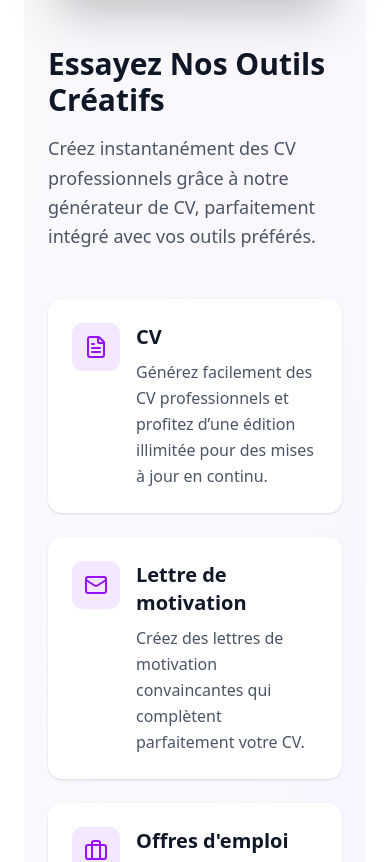
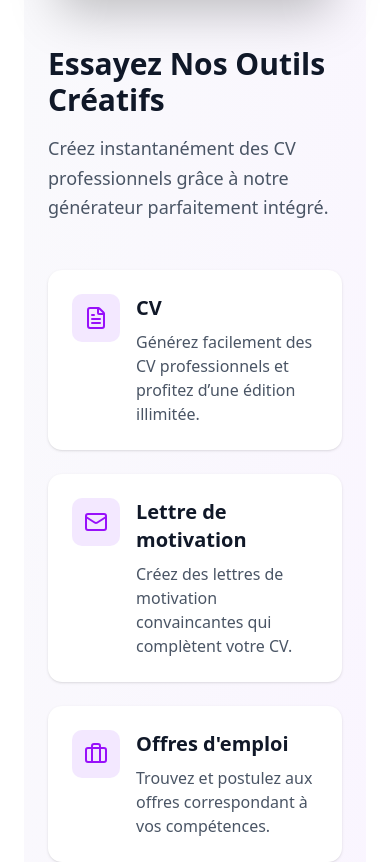
Before and after one commit to OlympBlack/mon-cv-local, a React (Vite) app: page / in a window 390 px wide. Shown: the part 3203-4065 px from the top of the page. Built offline with nearby package versions, Linux system fonts and the light colour scheme.

Commit message:
enhance(home): animate homepage elements with Framer Motion on scroll

```diff
--- a/src/components/ui/footer.tsx
+++ b/src/components/ui/footer.tsx
@@ -1,14 +1,21 @@
 import { Github, Twitter, Instagram, Linkedin } from "lucide-react";
-import logo from "../../assets/images/logo.jpg"
+import logo from "../../assets/images/logo.jpg";
+import { motion } from "framer-motion";
 
 export default function Footer() {
   return (
-    <footer className="bg-[#1a0b3f] text-white py-10 rounded-lg m-2">
+    <motion.footer
+      initial={{ opacity: 0, y: 30 }}
+      whileInView={{ opacity: 1, y: 0 }}
+      transition={{ duration: 0.7 }}
+      viewport={{ once: true }}
+      className="bg-[#1a0b3f] text-white py-10 rounded-lg m-2"
+    >
       <div className="max-w-7xl mx-auto px-6 grid grid-cols-1 md:grid-cols-4 gap-8">
 
         <div className="flex flex-col gap-4">
           <div className="flex items-center gap-2">
-            <img src={logo}  alt="Logo" className="h-10 w-auto"/>
+            <img src={logo} alt="Logo" className="h-10 w-auto"/>
             <span className="font-bold text-lg">LOCAL</span>
           </div>
           <p className="text-gray-300 text-sm">
@@ -55,9 +62,8 @@ export default function Footer() {
       </div>
 
       <div className="max-w-7xl mx-auto px-6 mt-10 border-t border-gray-700 pt-4 text-gray-400 text-sm text-center">
-            © {new Date().getFullYear()} CV Local, Tous droits réservés
+        © {new Date().getFullYear()} CV Local, Tous droits réservés
       </div>
-
-    </footer>
+    </motion.footer>
   );
 }
--- a/src/components/ui/tools.tsx
+++ b/src/components/ui/tools.tsx
@@ -1,5 +1,31 @@
 import { FileText, Mail, Briefcase, Grid } from "lucide-react";
 import cv_template from "../../assets/images/cv_template.jpg";
+import { motion } from "framer-motion";
+
+/* ===== Variants réutilisables ===== */
+const fadeLeft = {
+  hidden: { opacity: 0, x: -50 },
+  visible: { opacity: 1, x: 0 },
+};
+
+const fadeUp = {
+  hidden: { opacity: 0, y: 40 },
+  visible: { opacity: 1, y: 0 },
+};
+
+const listContainer = {
+  hidden: {},
+  visible: {
+    transition: {
+      staggerChildren: 0.15,
+    },
+  },
+};
+
+const listItem = {
+  hidden: { opacity: 0, x: 30 },
+  visible: { opacity: 1, x: 0 },
+};
 
 export default function CreativeTools() {
   const tools = [
@@ -7,46 +33,47 @@ export default function CreativeTools() {
       icon: FileText,
       title: "CV",
       description:
-        "Générez facilement des CV professionnels et profitez d’une édition illimitée pour des mises à jour en continu.",
-      bgColor: "bg-purple-100",
-      iconColor: "text-purple-600",
+        "Générez facilement des CV professionnels et profitez d’une édition illimitée.",
     },
     {
       icon: Mail,
       title: "Lettre de motivation",
       description:
-        "Créez des lettres de motivation convaincantes qui complètent parfaitement votre CV.",
-      bgColor: "bg-purple-100",
-      iconColor: "text-purple-600",
+        "Créez des lettres de motivation convaincantes qui complètent votre CV.",
     },
     {
       icon: Briefcase,
       title: "Offres d'emploi",
       description:
-        "Trouvez et postulez aux offres d’emploi correspondant à vos compétences et votre expérience.",
-      bgColor: "bg-purple-100",
-      iconColor: "text-purple-600",
+        "Trouvez et postulez aux offres correspondant à vos compétences.",
     },
     {
       icon: Grid,
       title: "Candidatures",
       description:
         "Suivez et gérez toutes vos candidatures en un seul endroit.",
-      bgColor: "bg-purple-100",
-      iconColor: "text-purple-600",
     },
   ];
 
   return (
-    <div className="bg-gradient-to-br from-gray-50 to-purple-50 py-16 px-6">
+    <section className="bg-gradient-to-br from-gray-50 to-purple-50 py-16 px-6">
       <div className="max-w-7xl mx-auto">
         <div className="grid lg:grid-cols-2 gap-12 items-center">
 
-          <div className="relative">
+          {/* ===== Aperçu CV ===== */}
+          <motion.div
+            variants={fadeLeft}
+            initial="hidden"
+            whileInView="visible"
+            viewport={{ once: true, amount: 0.3 }}
+            transition={{ duration: 0.8, ease: "easeOut" }}
+          >
             <div className="bg-white rounded-2xl shadow-2xl overflow-hidden max-w-lg mx-auto">
-              <div className="from-indigo-900 bg-purple-900 px-6 py-4 flex items-center justify-between">
-                <h3 className="text-white text-xl font-semibold">Curriculum vitæ</h3>
-                <button className="w-8 h-8 bg-white/20 rounded flex items-center justify-center text-white hover:bg-white/30 transition-colors">
+              <div className="bg-purple-900 px-6 py-4 flex items-center justify-between">
+                <h3 className="text-white text-xl font-semibold">
+                  Curriculum vitæ
+                </h3>
+                <button className="w-8 h-8 bg-white/20 rounded flex items-center justify-center text-white">
                   ×
                 </button>
               </div>
@@ -61,54 +88,71 @@ export default function CreativeTools() {
                 </div>
               </div>
             </div>
-          </div>
+          </motion.div>
 
+          {/* ===== Texte + outils ===== */}
           <div>
-            <div className="mb-12">
+            {/* Titre */}
+            <motion.div
+              variants={fadeUp}
+              initial="hidden"
+              whileInView="visible"
+              viewport={{ once: true }}
+              transition={{ duration: 0.7 }}
+              className="mb-12"
+            >
               <h4 className="text-3xl md:text-4xl font-bold text-gray-900 mb-4">
                 Essayez Nos Outils Créatifs
               </h4>
               <p className="text-lg text-gray-600 leading-relaxed">
                 Créez instantanément des CV professionnels grâce à notre
-                générateur de CV, parfaitement intégré avec vos outils
-                préférés.
+                générateur parfaitement intégré.
               </p>
-            </div>
+            </motion.div>
 
-            <div className="space-y-6">
+            {/* Liste animée */}
+            <motion.div
+              variants={listContainer}
+              initial="hidden"
+              whileInView="visible"
+              viewport={{ once: true }}
+              className="space-y-6"
+            >
               {tools.map((tool, index) => {
                 const IconComponent = tool.icon;
                 return (
-                  <div
+                  <motion.div
                     key={index}
-                    className="bg-white rounded-xl p-6 shadow-sm hover:shadow-md transition-all duration-300 hover:translate-x-2"
+                    variants={listItem}
+                    className="bg-white rounded-xl p-6 shadow-sm hover:shadow-md transition-all duration-300"
                   >
                     <div className="flex items-start gap-4">
-                      <div
-                        className={`${tool.bgColor} rounded-lg p-3 flex-shrink-0`}
-                      >
+                      <div className="bg-purple-100 rounded-lg p-3">
                         <IconComponent
-                          className={`w-6 h-6 ${tool.iconColor}`}
+                          className="w-6 h-6 text-purple-600"
                           strokeWidth={2}
                         />
                       </div>
 
-                      <div className="flex-1">
+                      <div>
                         <h3 className="text-xl font-bold text-gray-900 mb-2">
                           {tool.title}
                         </h3>
-                        <p className="text-gray-600 leading-relaxed">
+                        <p className="text-gray-600">
                           {tool.description}
                         </p>
                       </div>
                     </div>
-                  </div>
+                  </motion.div>
                 );
               })}
-            </div>
+            </motion.div>
+
+
+
           </div>
         </div>
       </div>
-    </div>
+    </section>
   );
 }
--- a/src/views/Home.tsx
+++ b/src/views/Home.tsx
@@ -56,7 +56,7 @@ export default function Home() {
             </motion.div>
 
           </div>
-          <div className="relative w-[300px] h-[400px] flex items-center justify-center rounded-xl shadow-2xl will-change-transform hidden lg:block">
+          <motion.div initial={{opacity: 0, x: 50}} animate={{opacity: 1, x: 0}} transition={{duration: 2, ease: "easeOut"}} className="relative w-[300px] h-[400px] flex items-center justify-center rounded-xl shadow-2xl will-change-transform hidden lg:block">
             <img
               src={modeles1}
               alt="image-hero"
@@ -67,7 +67,7 @@ export default function Home() {
               alt="image-hero"
               className="absolute h-100  rounded-xl shadow-2xl animate-zigzag-back"
             />
-          </div>
+          </motion.div>
 
 
         </div>
@@ -75,19 +75,20 @@ export default function Home() {
       <div className="max-w-6xl mx-auto px-6">
         <HowItWorks />
         <CreativeTools />
-        <Testimonials />
+        {/* <Testimonials /> */}
         <FAQ />
 
         <div className="bg-purple-900 text-white md:flex rounded-xl mb-15 mx-auto flex justify-center items-center">
-          <div className="ml-7  mt-5 lg:w-1/2 m-5 text-center">
+          <motion.div initial={{opacity: 0, x: -50}} whileInView={{opacity: 1, x: 0}} transition={{duration: 1, ease:"easeOut"}} viewport={{once:false}} className="ml-7  mt-5 lg:w-1/2 m-5 text-center">
             <h1 className="text-4xl font-bold">Faites bonne impression avec votre CV</h1>
             <p className="mt-5">Créez et téléchargez instantanément votre CV professionnel grâce à notre outil de création rapide et facile.</p>
 
             <button className="px-5 py-2 bg-white text-purple-900 rounded-full mt-5 hover:bg-black hover:text-white border border-white">CREATE CV</button>
-          </div>
-          <div className=" justify-items-center hidden lg:block">
+          </motion.div>
+
+          <motion.div initial={{opacity: 0, x: 50}} whileInView={{opacity: 1, x: 0}} transition={{duration: 1, ease:"easeOut"}} viewport={{once: false}} className=" justify-items-center hidden lg:block">
             <img src={modeles3} alt=""  className="h-70"/>
-          </div>
+          </motion.div>
         </div>
       </div>
       <Footer />
```
Also changed, not shown: src/components/ui/faq.tsx (+60 -59 lines).
